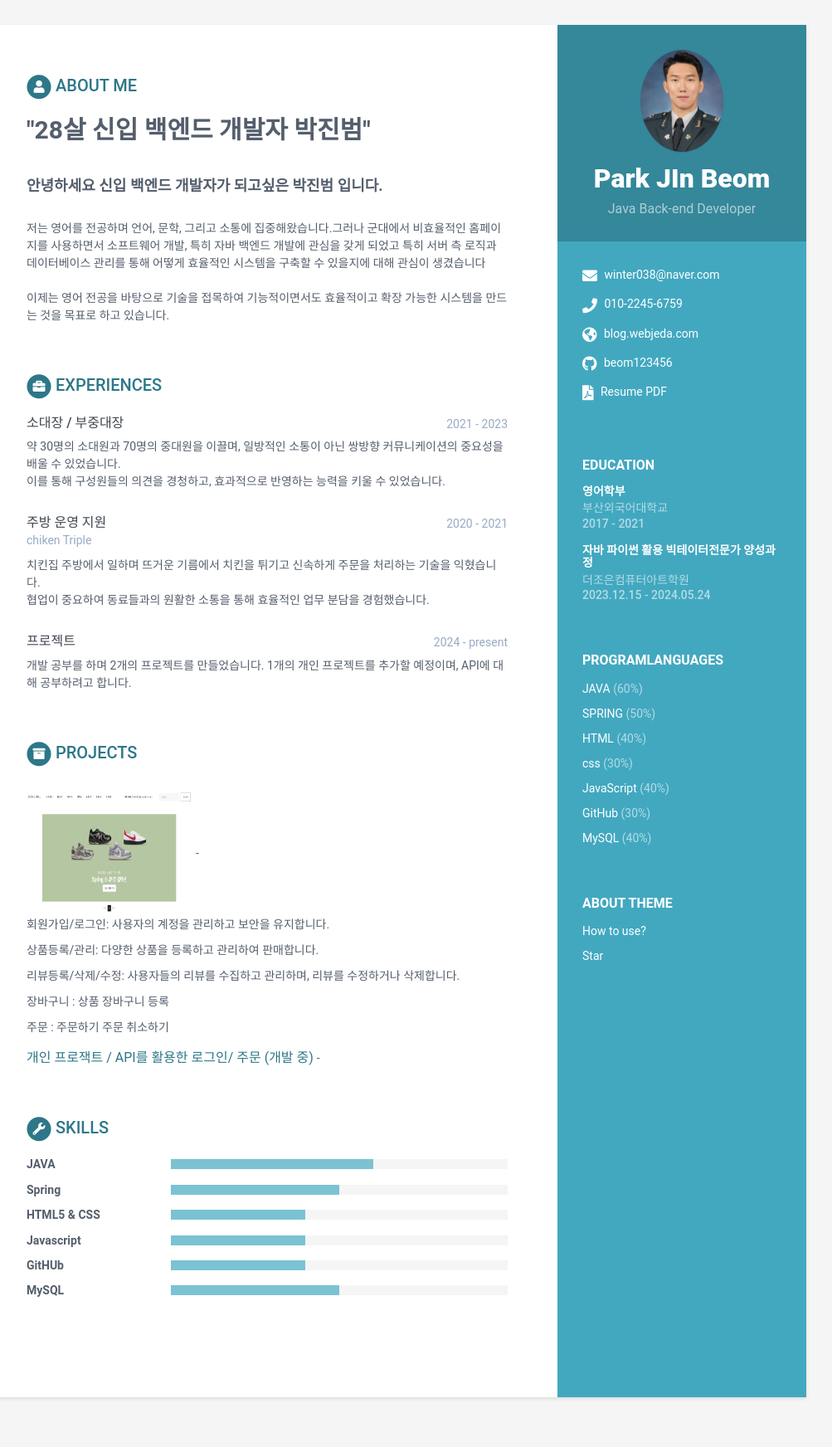
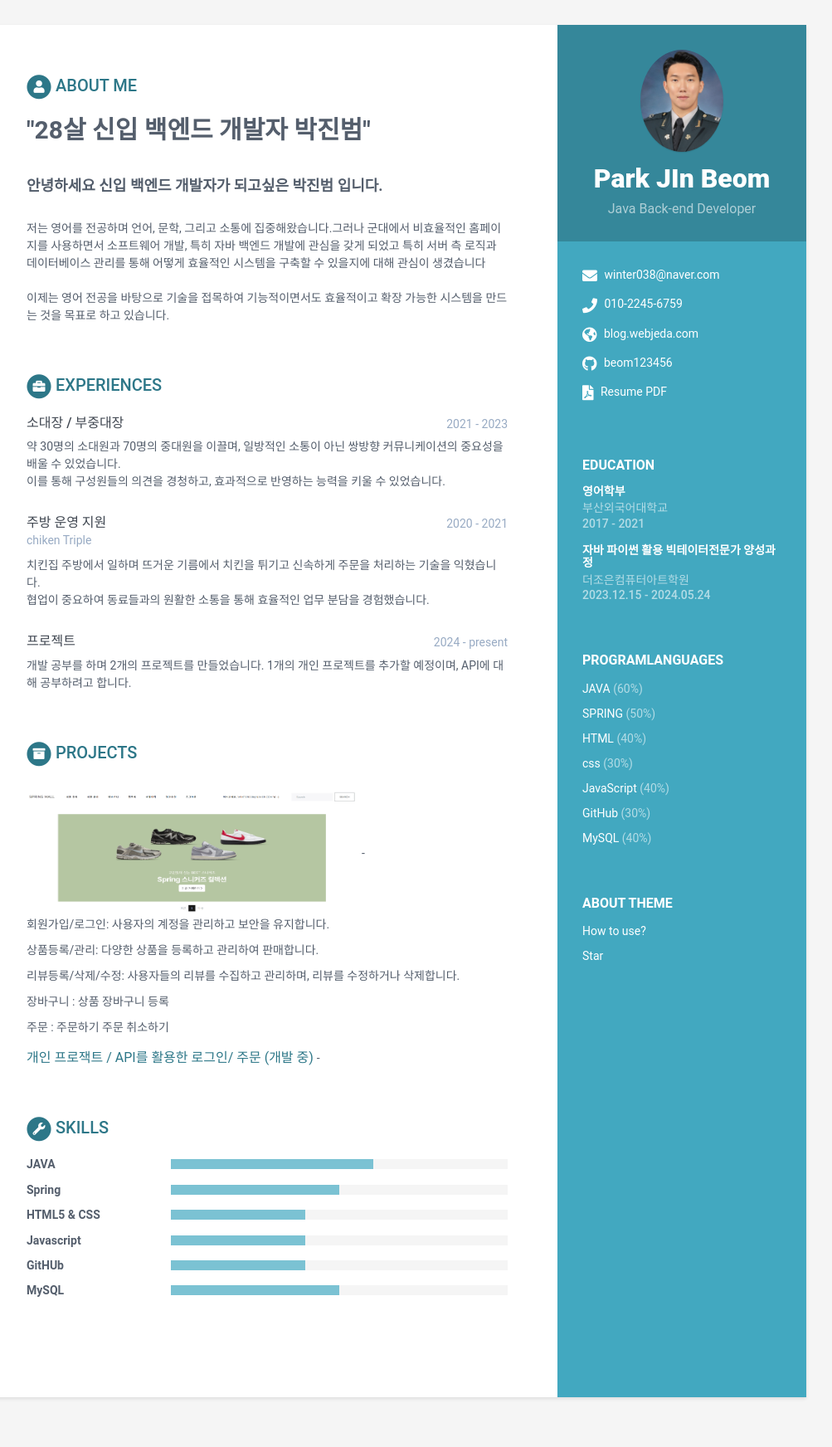
Before and after one commit to beom123456/beom123456.github.io, a Jekyll site: the page built from index.html, in a window 1280 px wide. Shown: the whole page at 83% size, without its empty margins (168-1171 px from the left). Built offline with Jekyll 4.4.1, drawn with Linux system fonts in a browser that asks for light colours.

Commit message:
Update projects.html

```diff
--- a/_includes/projects.html
+++ b/_includes/projects.html
@@ -23,7 +23,7 @@
       <span class="project-title">
         {% if project.image_link %}
           <a href="{{ project.link }}" target="_blank">
-            <img src="{{ project.image_link }}" alt="{{ project.title }}" class="project-image" width="200" height="150">
+            <img src="{{ project.image_link }}" alt="{{ project.title }}" class="project-image" width="400" height="150">
           </a>
         {% else %}
           {{ project.title }}
```
